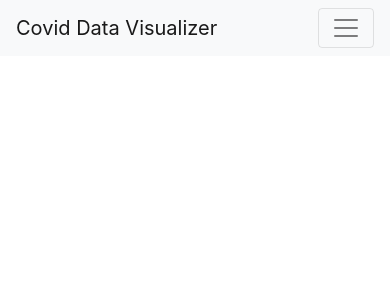
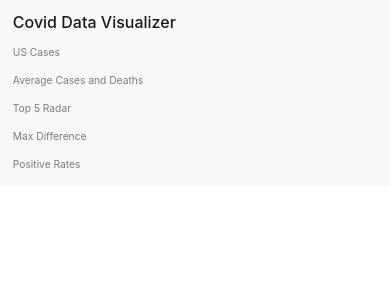
Before and after one commit to GiovanniCornejo/CovidDataViz, a Django app: page / in a window 390 px wide. Shown: the top 300 px of the page. Run offline with Django 5.2, Linux system fonts and the light colour scheme; parts of the project's set-up code (start-up, migrations or seed data) failed here and were passed over; some libraries are stand-ins or nearby versions.

Commit message:
Updated layout

```diff
--- a/visualization/static/visualization/styles.css
+++ b/visualization/static/visualization/styles.css
@@ -16,3 +16,10 @@
   display: flex;
   align-items: center;
 }
+
+/* Custom styles for smaller screens */
+@media (max-width: 768px) {
+  * {
+    font-size: 0.8rem;
+  }
+}
--- a/visualization/templates/visualization/layout.html
+++ b/visualization/templates/visualization/layout.html
@@ -4,19 +4,16 @@
 <html lang="en">
 <head>
     <title>{% block title %}Covid Data Visualizer{% endblock %}</title>
-    <link rel="stylesheet" href="https://stackpath.bootstrapcdn.com/bootstrap/4.4.1/css/bootstrap.min.css" integrity="sha384-Vkoo8x4CGsO3+Hhxv8T/Q5PaXtkKtu6ug5TOeNV6gBiFeWPGFN9MuhOf23Q9Ifjh" crossorigin="anonymous">
+    <link rel="stylesheet" href="https://cdn.jsdelivr.net/npm/bootstrap@4.3.1/dist/css/bootstrap.min.css" integrity="sha384-ggOyR0iXCbMQv3Xipma34MD+dH/1fQ784/j6cY/iJTQUOhcWr7x9JvoRxT2MZw1T" crossorigin="anonymous">
     <link rel="stylesheet" href="{% static 'visualization/styles.css' %}">
     {% block script %}
     {% endblock %}
 </head>
 <body>
     <nav class="navbar navbar-expand-lg navbar-light bg-light">
-        <a class="navbar-brand" href="#">Covid Data Visualizer</a>
-        <button class="navbar-toggler" type="button" data-toggle="collapse" data-target="#navbarSupportedContent" aria-controls="navbarSupportedContent" aria-expanded="false" aria-label="Toggle navigation">
-            <span class="navbar-toggler-icon"></span>
-        </button>
+        <span class="navbar-brand mb-0 h1">Covid Data Visualizer</span>
 
-        <div class="collapse navbar-collapse" id="navbarSupportedContent">
+        <div class="navbar-collapse" id="navbarSupportedContent">
             <ul class="navbar-nav ml-auto">
                 <li class="nav-item">
                     <a class="nav-link" href="{% url 'us_cases' %}">US Cases</a>
```
